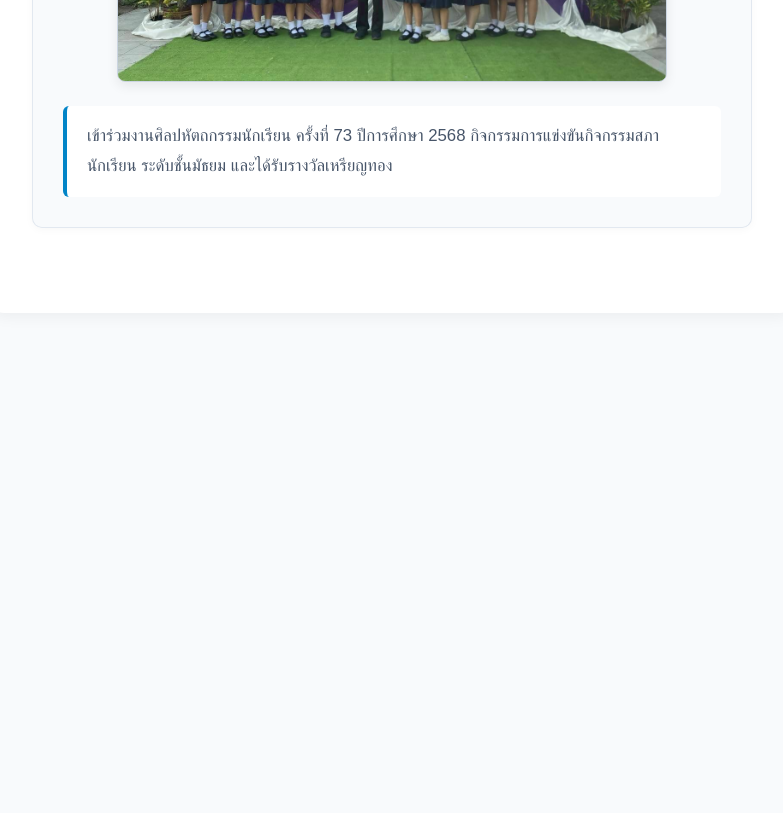
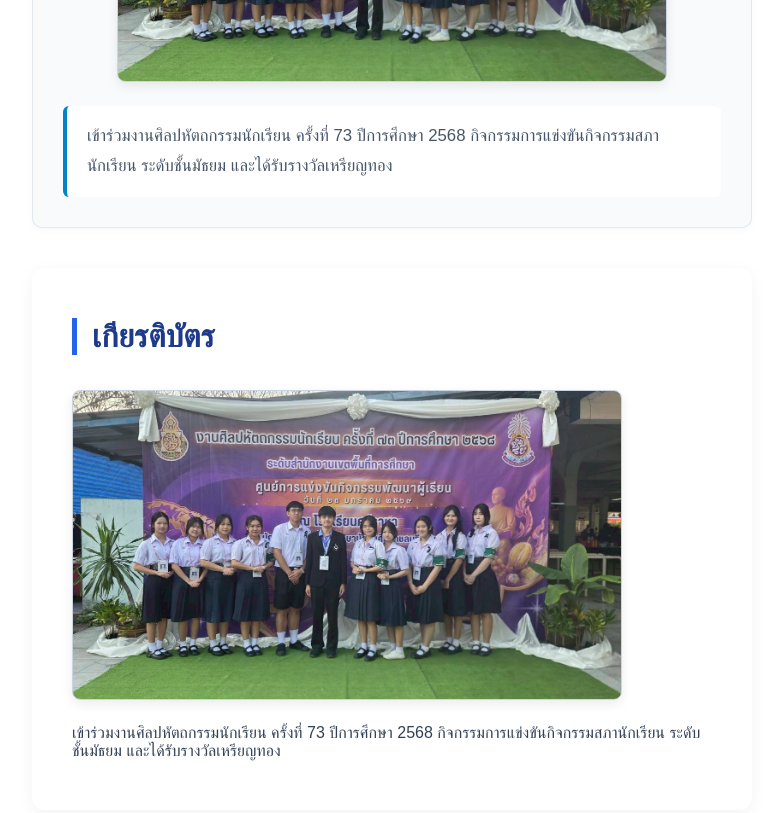
Before and after one commit to 34322Thawanrat/34322thawanrat.github.io, a plain HTML site: page activities.html in a window 1280 px wide. Shown: the part 1855-2668 px from the top of the page, without its empty margins (248-1031 px from the left). Before the commit the page ends 2248 px from the top, so only its background shows below. Drawn offline with Linux system fonts and the light colour scheme.

Commit message:
Update activities.html

```diff
--- a/activities.html
+++ b/activities.html
@@ -113,6 +113,17 @@
         <p>เข้าร่วมงานศิลปหัตถกรรมนักเรียน ครั้งที่ 73 ปีการศึกษา 2568 กิจกรรมการแข่งขันกิจกรรมสภานักเรียน ระดับชั้นมัธยม และได้รับรางวัลเหรียญทอง </p>
     </div>
 
+    <div class="container">
+    <h1> เกียรติบัตร</h1>
+
+
+        <div class="activity-img-box">
+            <img src="IMG_3391.jpeg" alt="บริจาคของ">
+        </div>
+        <p>เข้าร่วมงานศิลปหัตถกรรมนักเรียน ครั้งที่ 73 ปีการศึกษา 2568 กิจกรรมการแข่งขันกิจกรรมสภานักเรียน ระดับชั้นมัธยม และได้รับรางวัลเหรียญทอง </p>
+    </div>
+
+
 </div>
 
 </body>
```
